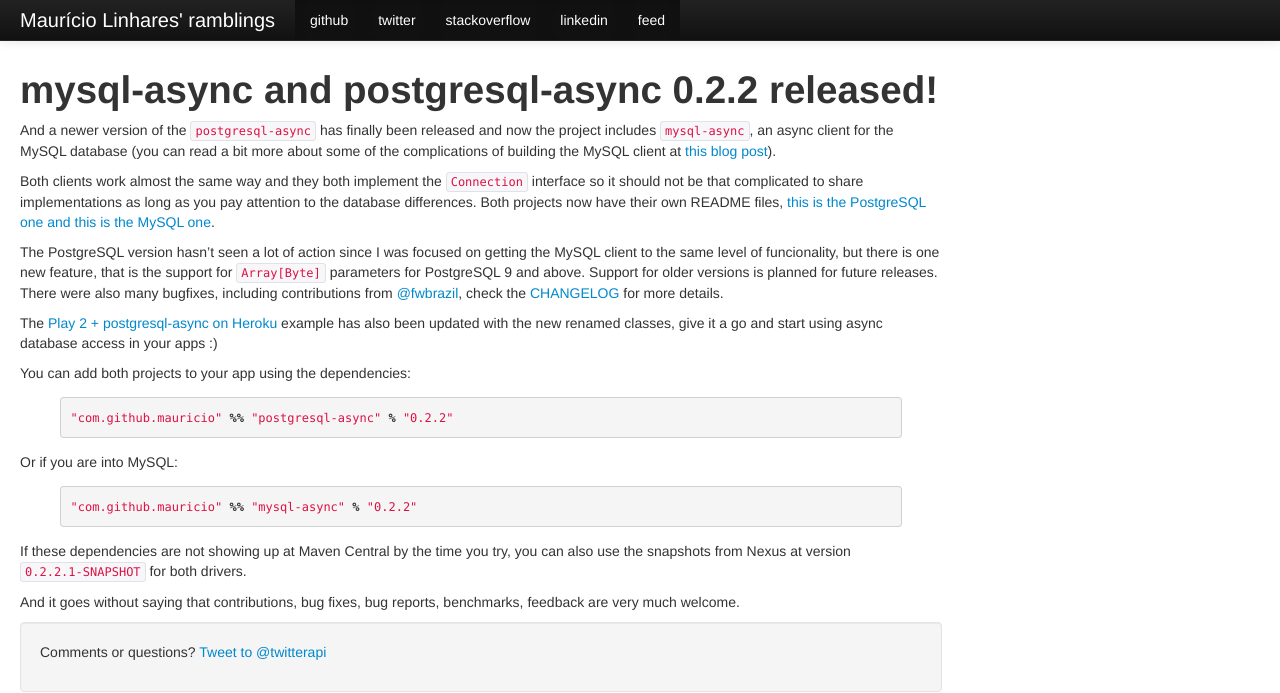
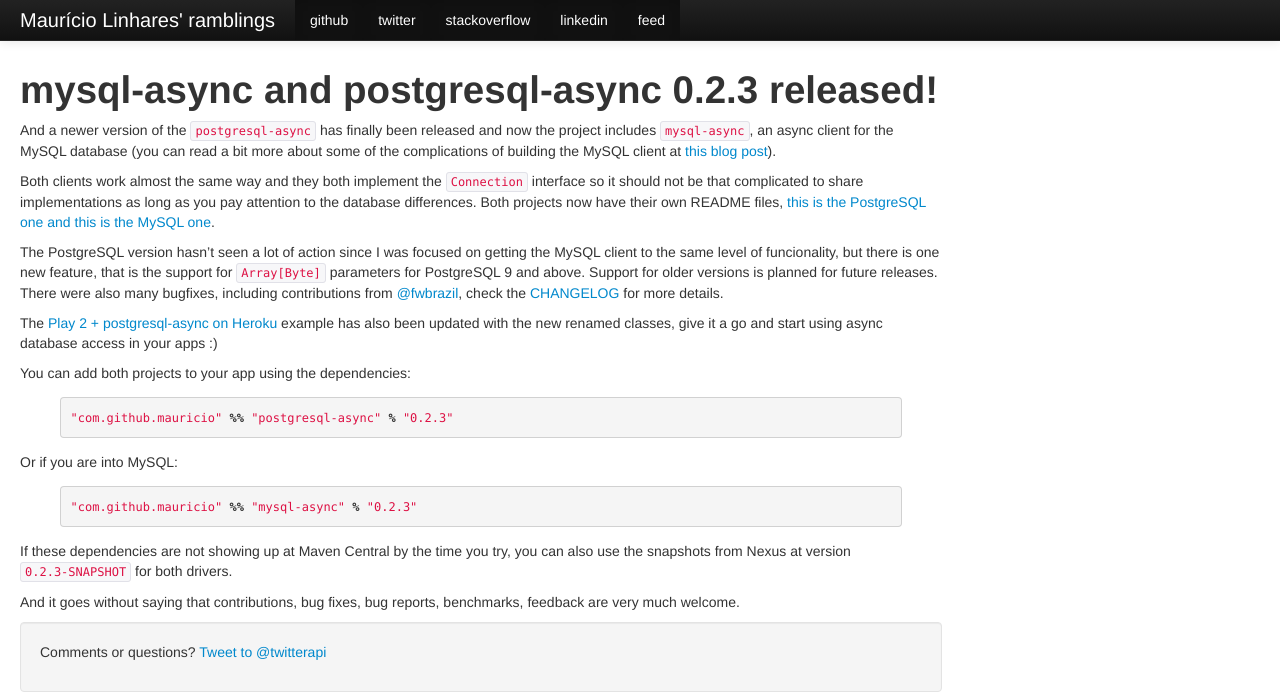
Before and after one commit to mauricio/mauricio.github.com, a Jekyll site: the page built from _posts/2013-05-18-mysql-async-and-posrgresql-async-0.2.2-released.md, in a window 1280 px wide and 944 px high. Shown: the top 693 px of the window. Built offline with Jekyll 4.4.1, drawn with Linux system fonts in a browser that asks for light colours; Markdown is read by kramdown in place of the engine named in the settings; comment, search, counter and statistics services are not loaded.

Commit message:
Updating to a funcioning version

```diff
--- a/_posts/2013-05-18-mysql-async-and-posrgresql-async-0.2.2-released.md
+++ b/_posts/2013-05-18-mysql-async-and-posrgresql-async-0.2.2-released.md
@@ -1,6 +1,6 @@
 ---
 layout: post
-title: mysql-async and postgresql-async 0.2.2 released!
+title: mysql-async and postgresql-async 0.2.3 released!
 ---
 
 And a newer version of the `postgresql-async` has finally been released and now the project includes `mysql-async`, an
@@ -24,16 +24,16 @@
 You can add both projects to your app using the dependencies:
 
 {% highlight scala %}
-"com.github.mauricio" %% "postgresql-async" % "0.2.2"
+"com.github.mauricio" %% "postgresql-async" % "0.2.3"
 {% endhighlight %}
 
 Or if you are into MySQL:
 
 {% highlight scala %}
-"com.github.mauricio" %% "mysql-async" % "0.2.2"
+"com.github.mauricio" %% "mysql-async" % "0.2.3"
 {% endhighlight %}
 
 If these dependencies are not showing up at Maven Central by the time you try, you can also use the snapshots from Nexus
-at version `0.2.2.1-SNAPSHOT` for both drivers.
+at version `0.2.3-SNAPSHOT` for both drivers.
 
 And it goes without saying that contributions, bug fixes, bug reports, benchmarks, feedback are very much welcome.
```
